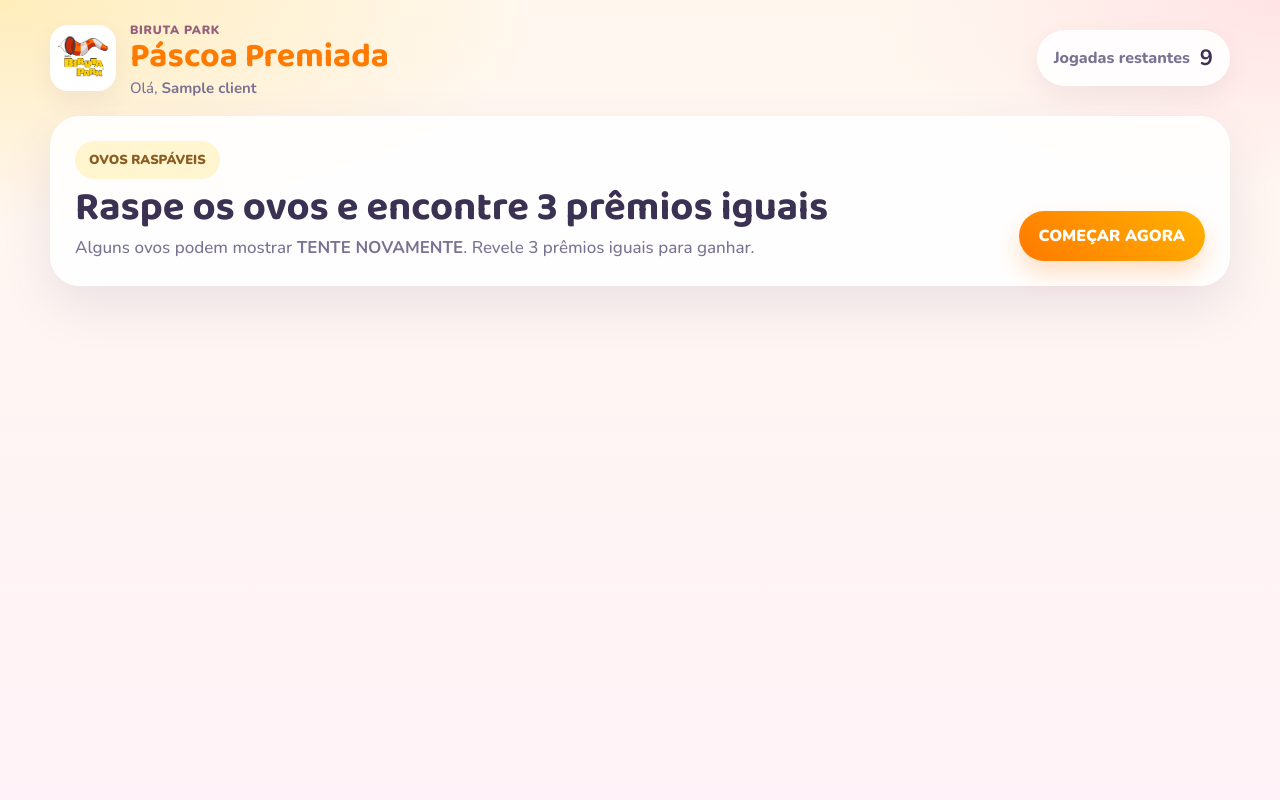
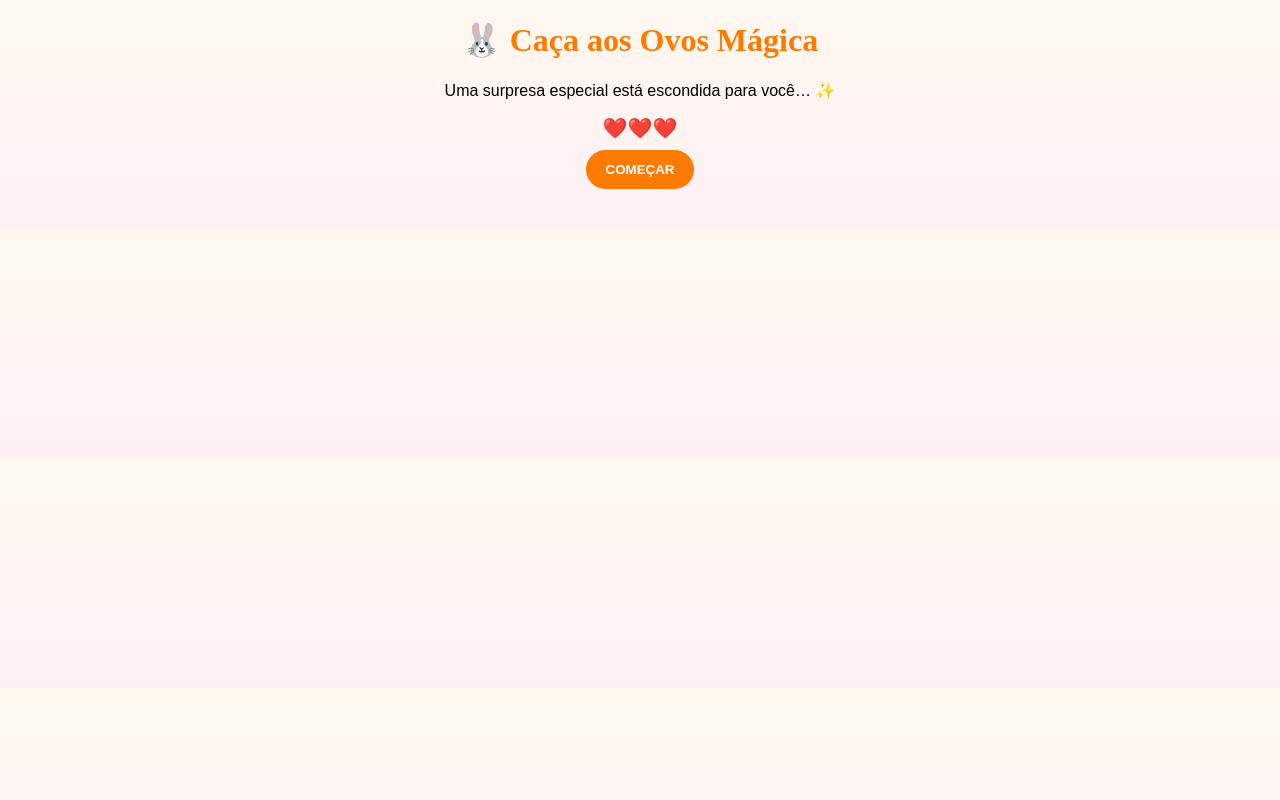
Before and after one commit to cvmontealto2019-ctrl/Raspadinha, a Flask app: page /game in a window 1280 px wide. Run offline with Flask 3, Linux system fonts and the light colour scheme; the visitor is signed in with stand-in values (Sample User, id 1); tables that the repository leaves empty hold one stand-in row (values such as "Sample post").

Commit message:
Update game.html

```diff
--- a/templates/game.html
+++ b/templates/game.html
@@ -1,92 +1,89 @@
 <!DOCTYPE html>
 <html lang="pt-br">
 <head>
-  <meta charset="UTF-8">
-  <meta name="viewport" content="width=device-width, initial-scale=1.0">
-  <title>Páscoa Premiada • Biruta Park</title>
+<meta charset="UTF-8">
+<meta name="viewport" content="width=device-width, initial-scale=1.0">
+<title>Caça aos Ovos Mágica</title>
 
-  <link rel="stylesheet" href="{{ url_for('static', filename='css/styles.css') }}">
-  <link rel="stylesheet" href="{{ url_for('static', filename='css/game.css') }}">
+<style>
+body{
+  margin:0;
+  font-family:'Nunito',sans-serif;
+  background:linear-gradient(#fff8ef,#fff0f5);
+  text-align:center;
+}
+
+h1{
+  font-family:'Baloo 2';
+  color:#ff7a00;
+}
+
+#lives{
+  font-size:20px;
+  margin:10px;
+}
+
+.board{
+  display:grid;
+  grid-template-columns:repeat(4,1fr);
+  gap:15px;
+  padding:20px;
+}
+
+.egg{
+  background:radial-gradient(circle,#fff,#ffd9a0);
+  border-radius:50%;
+  height:90px;
+  display:flex;
+  align-items:center;
+  justify-content:center;
+  font-weight:bold;
+  cursor:pointer;
+  transition:0.3s;
+}
+
+.egg:hover{
+  transform:scale(1.05);
+}
+
+.revealed{
+  background:#fff;
+}
+
+.hidden{
+  display:none;
+}
+
+button{
+  padding:12px 20px;
+  border:none;
+  border-radius:20px;
+  background:#ff7a00;
+  color:#fff;
+  font-weight:bold;
+  cursor:pointer;
+}
+</style>
+
 </head>
-<body class="bp-game-body">
+<body>
 
-  <canvas id="bp-confetti"></canvas>
+<h1>🐰 Caça aos Ovos Mágica</h1>
 
-  <main class="bp-game-shell">
-    <header class="bp-topbar">
-      <div class="bp-brand">
-        <img
-          src="{{ url_for('static', filename='img/logo.png') }}"
-          alt="Logo Biruta Park"
-          class="bp-logo"
-          onerror="this.style.display='none'"
-        >
-        <div>
-          <span class="bp-eyebrow">BIRUTA PARK</span>
-          <h1 class="bp-title">Páscoa Premiada</h1>
-          <p class="bp-subtitle">Olá, <strong>{{ name }}</strong></p>
-        </div>
-      </div>
+<p id="msg">Uma surpresa especial está escondida para você… ✨</p>
 
-      <div class="bp-pill">
-        <span>Jogadas restantes</span>
-        <strong id="bp-remaining">{{ rem }}</strong>
-      </div>
-    </header>
+<div id="lives">❤️❤️❤️</div>
 
-    <section class="bp-hero">
-      <div class="bp-hero-copy">
-        <span class="bp-badge">OVOS RASPÁVEIS</span>
-        <h2>Raspe os ovos e encontre 3 prêmios iguais</h2>
-        <p>
-          Alguns ovos podem mostrar <strong>TENTE NOVAMENTE</strong>.
-          Revele 3 prêmios iguais para ganhar.
-        </p>
-      </div>
+<button id="start">COMEÇAR</button>
 
-      <button id="bp-start-btn" class="bp-btn bp-btn-primary" type="button">
-        COMEÇAR AGORA
-      </button>
-    </section>
+<div id="board" class="board"></div>
 
-    <section id="bp-board" class="bp-board" aria-live="polite">
-      <!-- ovos entram aqui -->
-    </section>
-  </main>
+<div id="result" class="hidden">
+  <h2 id="resultText"></h2>
+  <a id="whatsapp" target="_blank">Ir para WhatsApp</a>
+</div>
 
-  <div id="bp-result-modal" class="bp-modal is-hidden" aria-hidden="true">
-    <div class="bp-modal-card">
-      <div id="bp-result-icon" class="bp-result-icon">🎉</div>
-      <h3 id="bp-result-title">Parabéns!</h3>
-      <div id="bp-result-message" class="bp-result-message"></div>
-      <p class="bp-result-note">
-        Válido apenas para os pacotes Gourmet, Cheff, Biruta ou Birutinha.
-      </p>
+<script src="{{ url_for('static', filename='js/game.js') }}"></script>
 
-      <div class="bp-result-actions">
-        <a
-          id="bp-wa-btn"
-          href="#"
-          target="_blank"
-          rel="noopener"
-          class="bp-btn bp-btn-success"
-        >
-          CHAMAR NO WHATSAPP
-        </a>
-
-        <button
-          id="bp-close-modal-btn"
-          type="button"
-          class="bp-btn bp-btn-light"
-        >
-          FECHAR
-        </button>
-      </div>
-    </div>
-  </div>
-
-  <div id="bp-toast" class="bp-toast"></div>
-
-  <script src="{{ url_for('static', filename='js/game.js') }}"></script>
 </body>
 </html>
```
